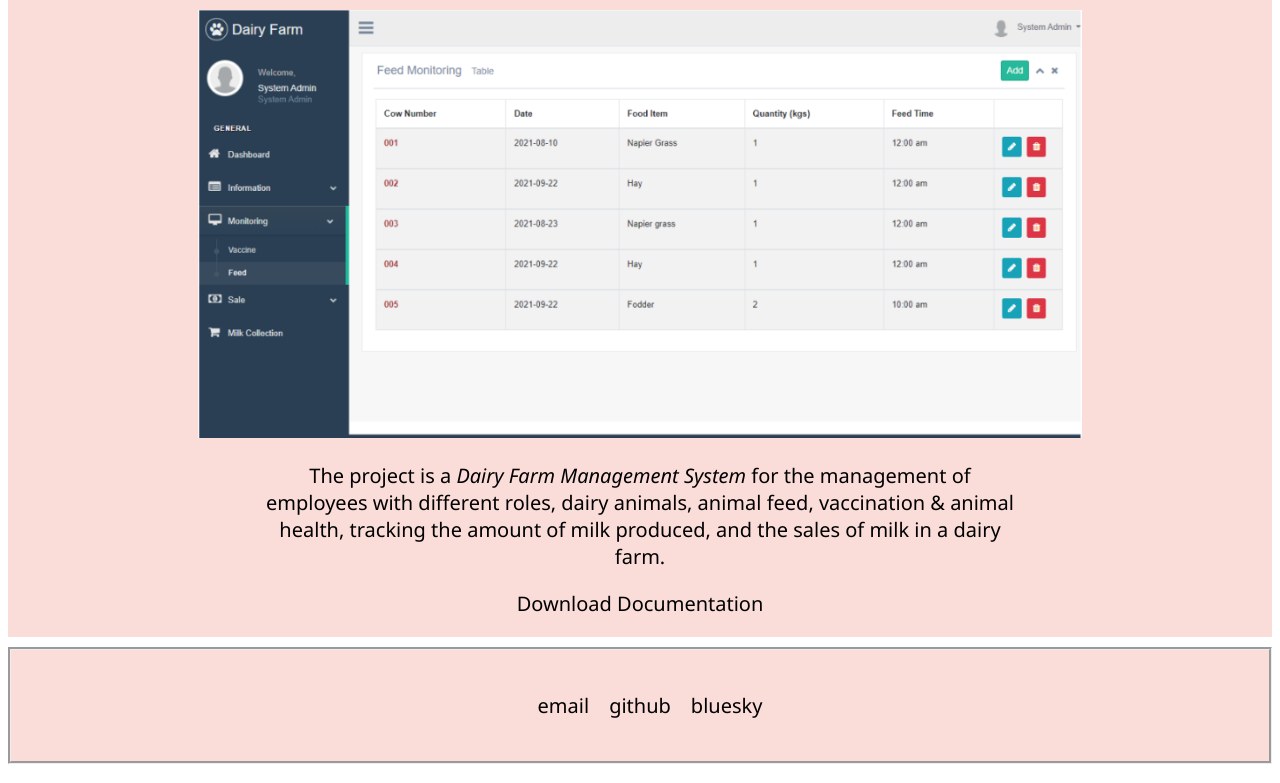
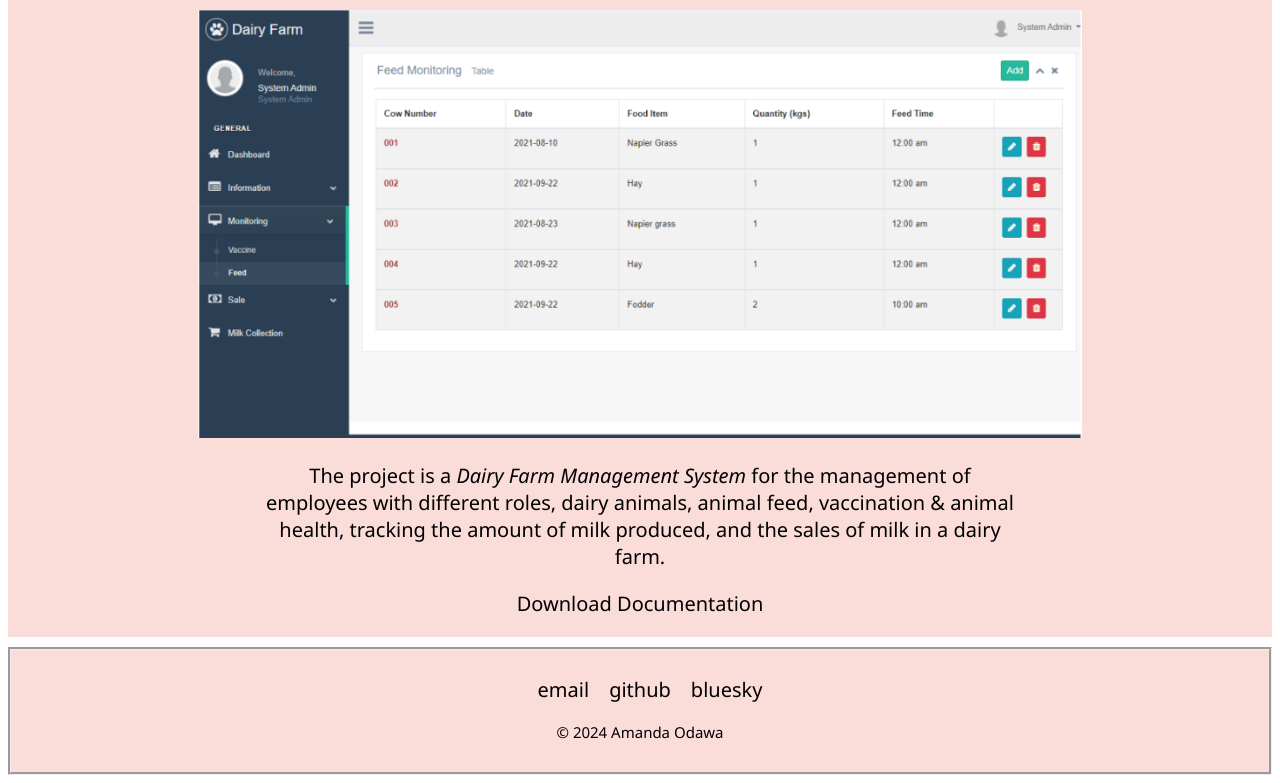
Before and after one commit to amanda-odawa/my-personal-website, a plain HTML site: page index.html in a window 1280 px wide. Shown: the part 1486-2269 px from the top of the page. Drawn offline with Linux system fonts and the light colour scheme.

Commit message:
Update README.md

```diff
--- a/index.html
+++ b/index.html
@@ -45,7 +45,7 @@
                 </h2>
 
                 <p class="text-wrapper-1">
-                    I have 3+ years of experience in <span style="font-style: italic;">Web Development</span>, with a specialization in back end and front end development. My belief is that a good website must be able to attract and retain users, be easy to navigate, and be secure. I therefore enrolled in a Cyber Security course and am now an EC-Council Ceretified Ethical Hacker. I am currently enrolled in a Software Engineering bootcamp where I plan to improve my mastery in JavaScript frameworks and gain skills in Python programming. In my free time you can find me learning Japanese, baking sweet treats, or reading graphic novels.
+                    I have 3+ years of experience in <span style="font-style: italic;">Web Development</span>, with a specialization in back end and front end development. My belief is that a good website must be able to attract and retain users, be easy to navigate, and be secure. I therefore enrolled in a Cyber Security course and am now an EC-Council Ceretified Ethical Hacker. I am currently enrolled in a Software Engineering bootcamp where I plan to improve my mastery in JavaScript frameworks and gain skills in Python programming. In my free time you can find me learning Japanese, baking sweet treats, playing video games, or reading graphic novels.
                 </p>
 
                 <h2 class="text-wrapper">
@@ -118,6 +118,10 @@
                 </li>
             </ul>
 
+            <br>
+
+            <p> &copy 2024 Amanda Odawa</p>
+
         </footer>
     </body>
 </html>
--- a/style.css
+++ b/style.css
@@ -234,7 +234,7 @@
     list-style: none;
     display: flex;
     justify-content: center;
-    margin: 2em 0;
+
     padding: 0;
   }
 
@@ -242,3 +242,12 @@
     margin-left: 20px;
     align-content: center;
   }
+
+  .FOOTER p {
+    color: black;
+    font-family: 'Segoe UI', Tahoma, Geneva, Verdana, sans-serif;
+    font-weight: 350;
+    margin-top: -15px;
+    margin-bottom: 20px;
+    font-size: 15px;
+  }
```
Also changed, not shown: 1 other file.
